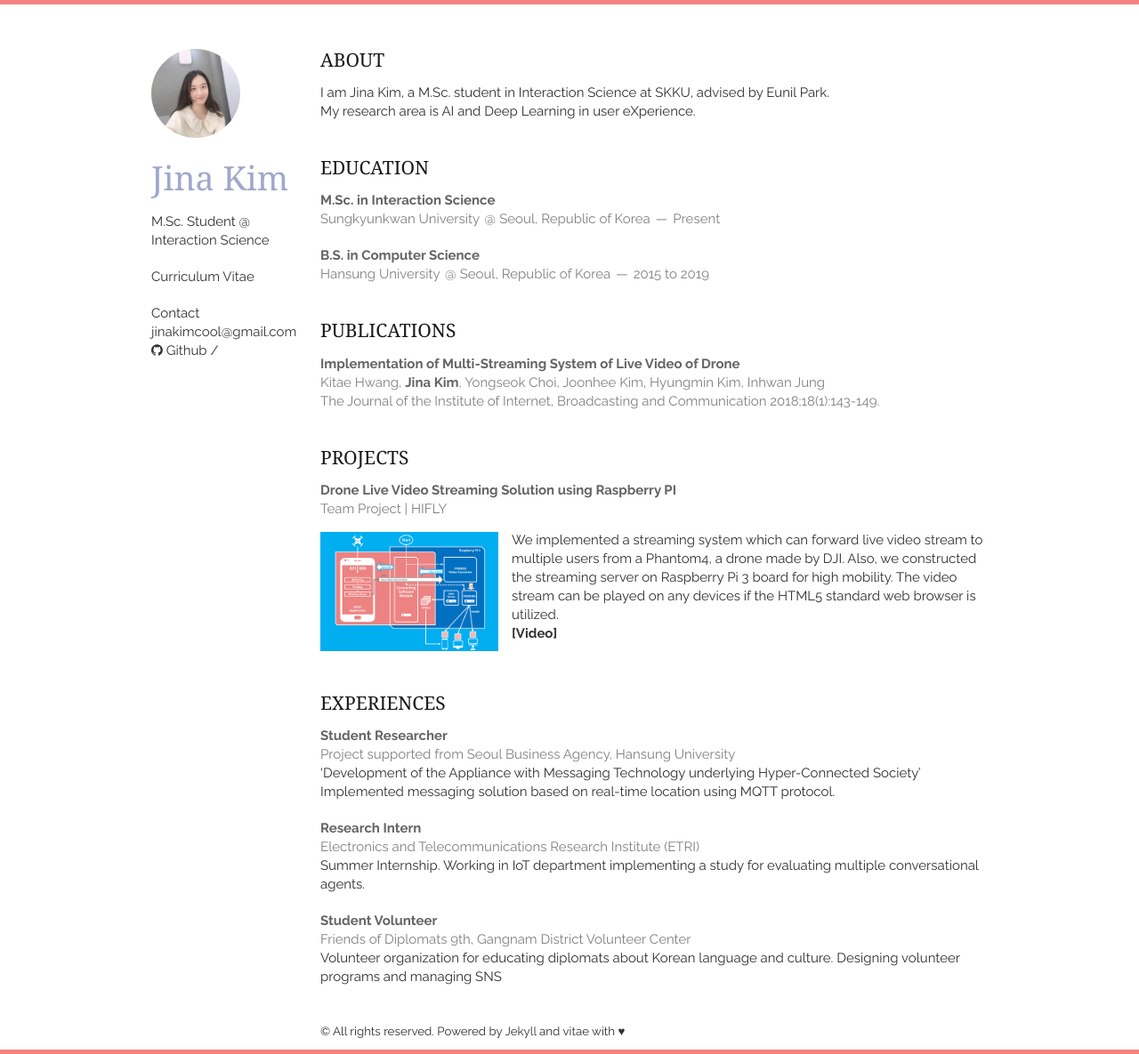
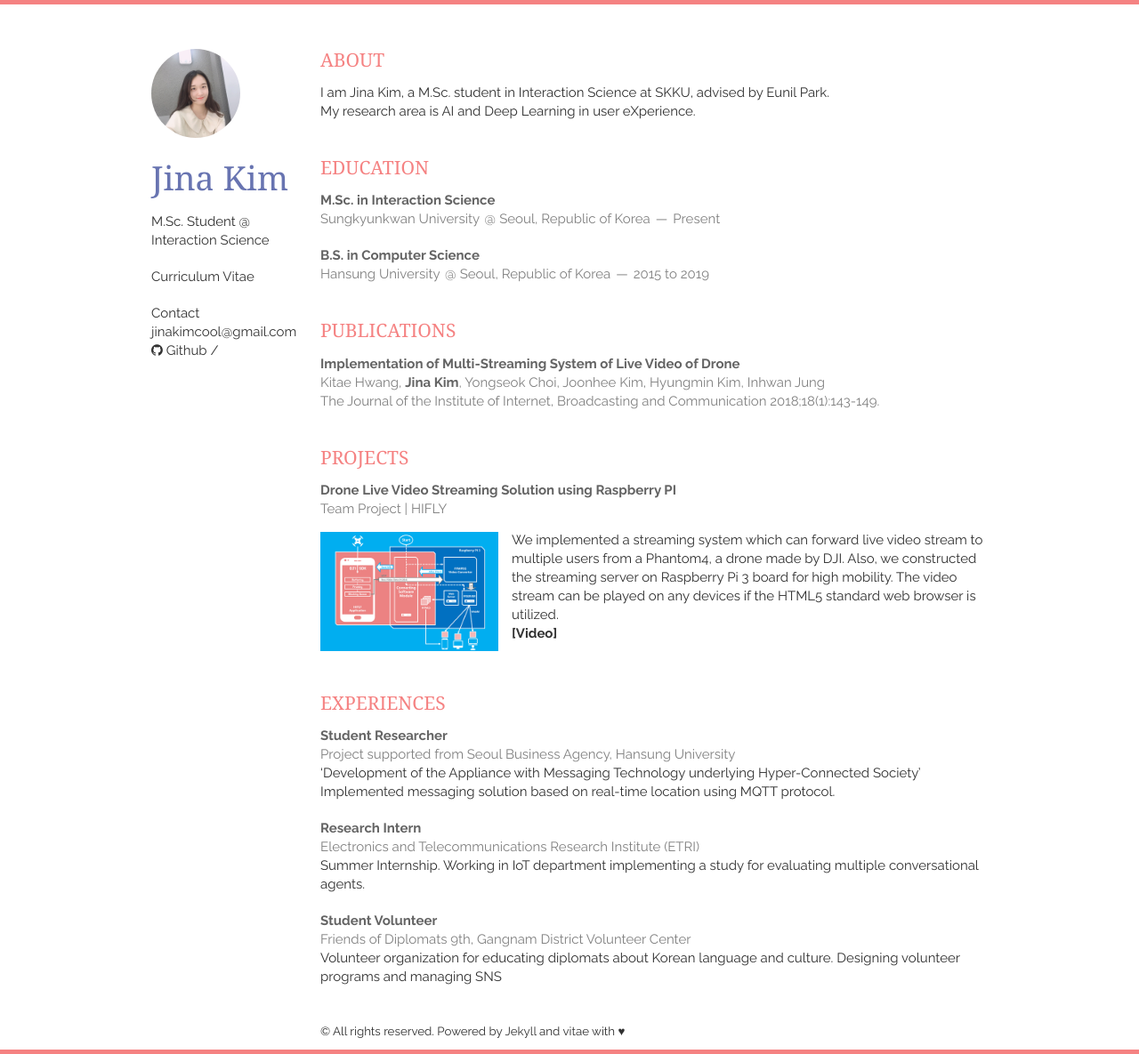
Before and after one commit to Jina-Kim/Jina-Kim.github.io, a Jekyll site: the page built from index.html, in a window 1280 px wide. Shown: the whole page at 89% size. Built offline with Jekyll 4.4.1, drawn with Linux system fonts in a browser that asks for light colours; nearby versions of some CDN libraries; the list of posts is cut into pages by our own code.

Commit message:
update color

```diff
--- a/static/css/layout.css
+++ b/static/css/layout.css
@@ -47,7 +47,7 @@ p, address {
 }
 
 header > h1 {
-    color: #9fa7cd;
+    color: #6874b1;
 }
 
 header > h1 {
@@ -72,6 +72,7 @@ section > h1 {
     font-size: 140%;
     line-height: 120%;
     text-transform: uppercase;
+    color: #F58282;
 }
 
 article {
```
